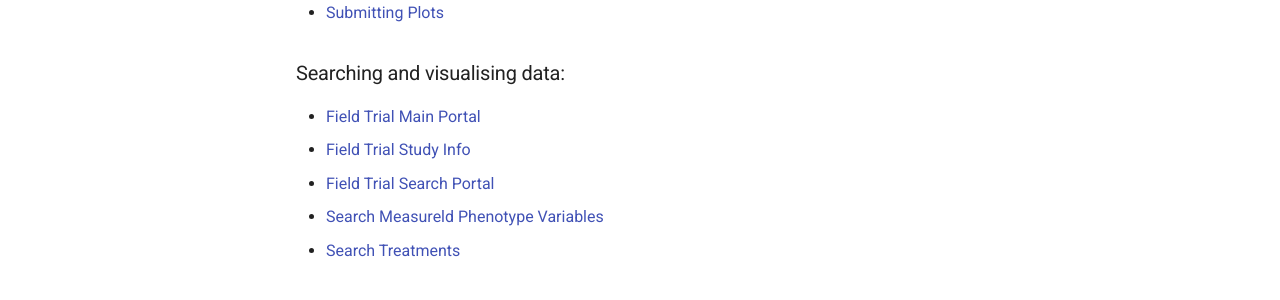
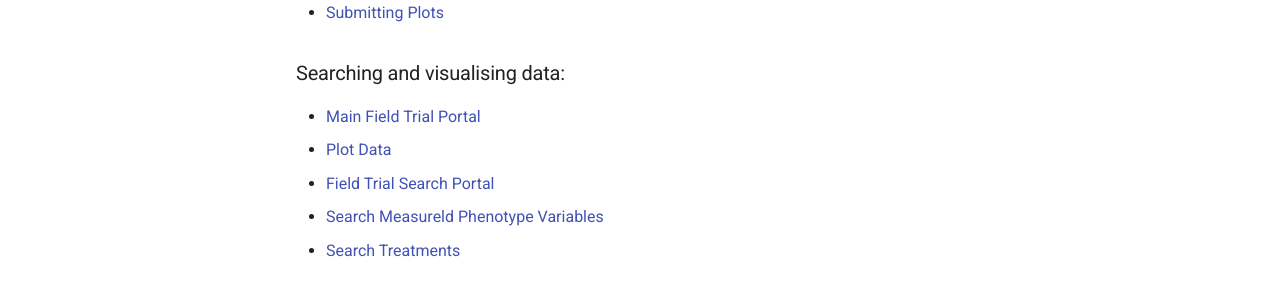
Before and after one commit to DOC-MEX/grassroots_documentation_mkdocs, an MkDocs documentation site: the page built from docs/field_trial/index.md, in a window 1280 px wide and 900 px high, scrolled down 1287 px. Shown: the part 509-809 px from the top of the window. Built offline with MkDocs 1.6.1 and Material for MkDocs 9.7.7, drawn with Linux system fonts in a browser that asks for light colours.

```diff
--- a/docs/field_trial/index.md
+++ b/docs/field_trial/index.md
@@ -49,8 +49,8 @@ Registering for an ORCID takes a couple of minutes and will not expose any perso
 
 ### Searching and visualising data:
 
-* [Field Trial Main Portal](https://grassroots.tools/docs/user/services/field_trial/fieldtrials_general_table.md)
-* [Field Trial Study Info](https://grassroots.tools/docs/user/services/field_trial/fieldtrials_study_table.md)
+* [Main Field Trial Portal](https://grassroots.tools/docs/user/services/field_trial/fieldtrials_general_table.md)
+* [Plot Data](https://grassroots.tools/docs/user/services/field_trial/fieldtrials_study_table.md)
 * [Field Trial Search Portal](https://grassroots.tools/docs/user/services/field_trial/search_portal.md)
 * [Search Measureld Phenotype Variables](https://grassroots.tools/docs/user/services/field_trial/search_measured_variables.md)
 * [Search Treatments](https://grassroots.tools/docs/user/services/field_trial/search_treatments.md)
--- a/mkdocs.yml
+++ b/mkdocs.yml
@@ -50,6 +50,7 @@ nav:
       - Searching & Visualising Data:
         - Main Field Trails Portal:  field_trial/fieldtrials_general_table.md
         - Plot Data:     field_trial/fieldtrials_study_table.md
+        - Heatmaps:     field_trial/heatmaps.md
 
         - Field trials Search Portal:   field_trial/search_portal.md
         - Measured Phenotype variables: field_trial/search_measured_variables.md
```
Also changed, not shown: docs/field_trial/heatmaps.md (added, +11 -0 lines), docs/field_trial/images/5_hovering.png (added), docs/field_trial/images/5_interactive_heatmap.png (added).
